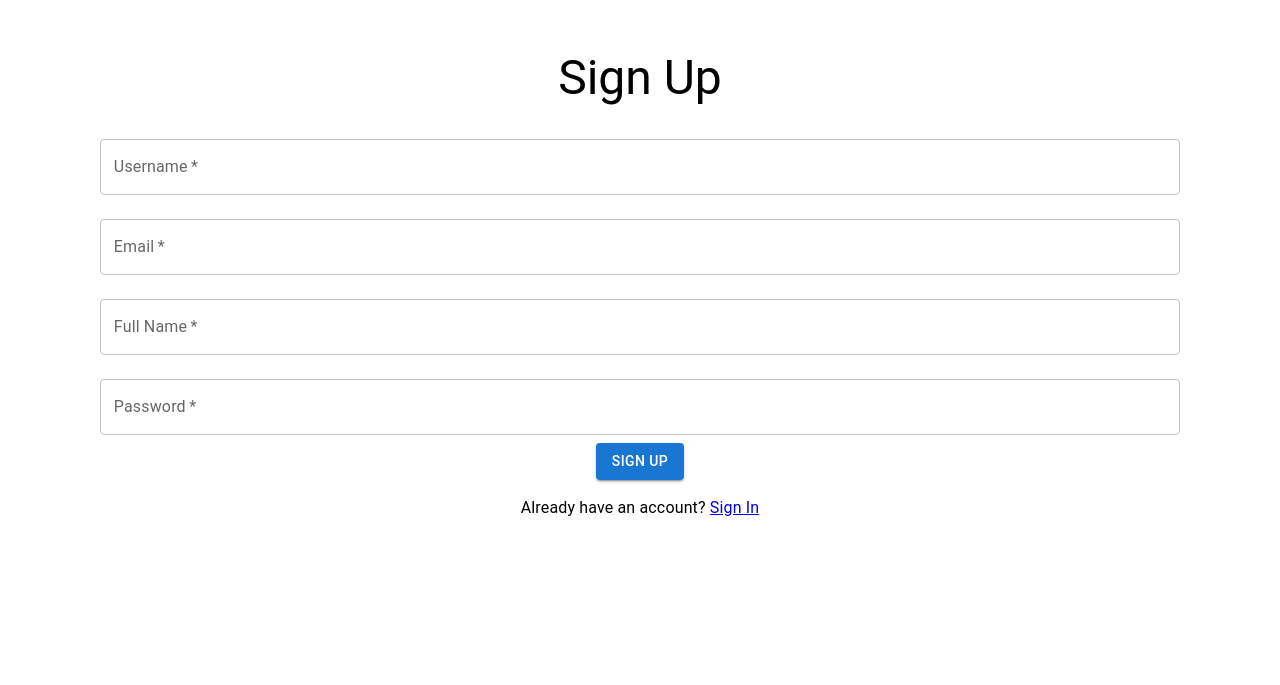
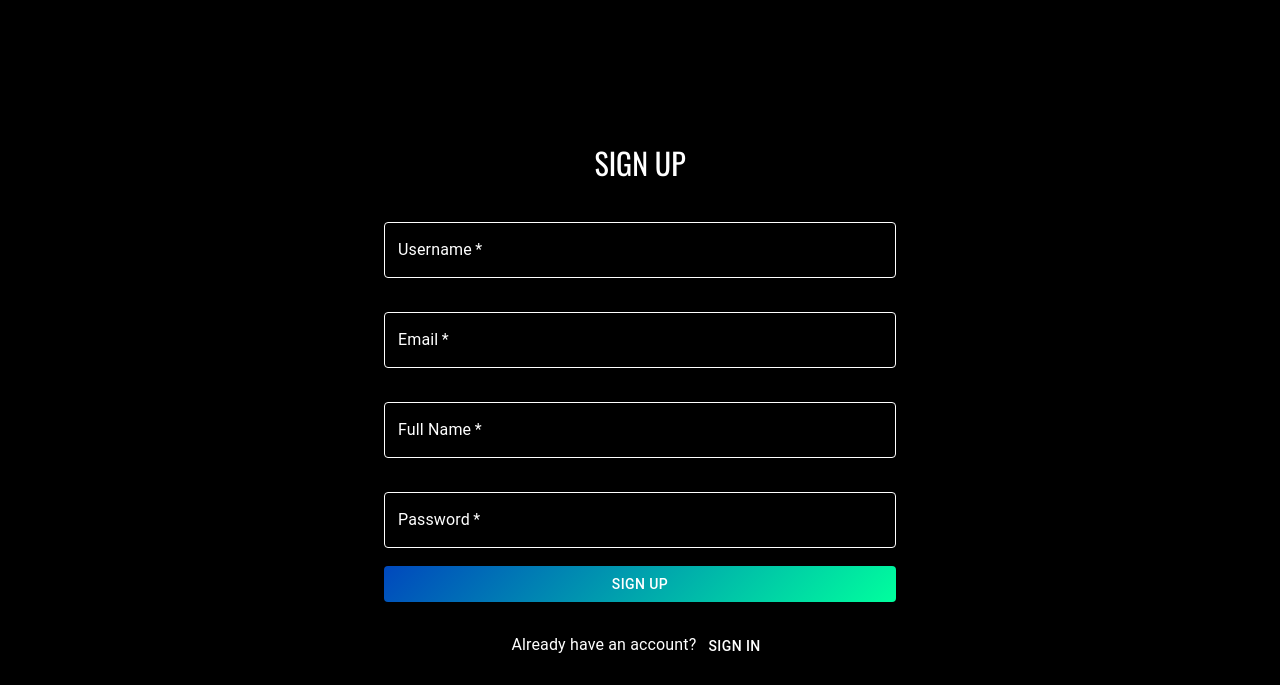
Before and after one commit to fanimator12/passmaster, a React (Vite) app in the folder frontend/: page /sign-up in a window 1280 px wide. Shown: the part 115-800 px from the top of the page. Built offline with nearby package versions, Linux system fonts and the light colour scheme.

Commit message:
add sign in/up design

```diff
--- a/frontend/src/App.css
+++ b/frontend/src/App.css
@@ -9,10 +9,7 @@ body {
 #root {
   width: 100%;
   height: 100%;
-}
-
-canvas {
-  background: #000000;
+  background: #000;
 }
 
 .fullscreen-container {
@@ -23,34 +20,6 @@ canvas {
   bottom: 0;
   width: 100%;
   height: 100%;
-  background: linear-gradient(135deg, rgb(0, 72, 189) 0%, hsla(157, 100%, 50%, 1) 100%);
-}
-
-.fullscreen-container-in {
-  position: fixed;
-  left: 0;
-  right: 0;
-  top: 0;
-  bottom: 0;
-  width: 100%;
-  height: 100%;
-  background: linear-gradient(135deg, hsla(217, 100%, 37%, 1) 0%, hsla(157, 100%, 50%, 1) 100%);
-}
-
-.sign-window {
-  padding: 4em;
-  max-width: 45em;
-  background: linear-gradient(140deg, hsla(157, 100%, 50%, 1) 0%, rgb(0, 48, 126) 100%);
-  box-shadow: 0px 10px 30px 6px rgba(0, 0, 0, 0.25);
-  border-radius: 25px;
-}
-
-.sign-title {
-  padding: 30px;
-}
-
-.sign-grid {
-  padding: 8px;
 }
 
 .backgroundVideo {
@@ -84,10 +53,66 @@ canvas {
   left: 0;
   background-color: #fff;
   transform-origin: bottom right;
-  transition: transform 0.5s ease-out;
+  transition: transform 0.3s ease-out;
 }
 
 .hover-underline-animation:hover:after {
   transform: scaleX(1);
   transform-origin: bottom left;
 }
+
+.form-container {
+  position: absolute;
+  left: 0;
+  right: 0;
+  top: 60%;
+  bottom: 0;
+  margin: auto;
+  width: 100%;
+  height: 100%;
+}
+
+.form {
+  display: flex;
+  padding: 20px;
+  border-radius: 4px;
+  color: #fff;
+  flex-direction: column;
+  gap: 10px;
+  text-align: center;
+  background-color: rgba(255, 255, 255, 0);
+  border-radius: 25px;
+  transition: .5s ease-in-out;
+  backdrop-filter: blur(10px);
+}
+
+.form:hover {
+  transform: scale(1.05);
+}
+
+.title {
+  margin-bottom: 20px;
+}
+
+.alert {
+  margin-bottom: 20px;
+}
+
+.input {
+  margin-bottom: 10px;
+  color: #fff;
+}
+
+.button {
+  margin-top: 20px;
+  margin-bottom: 10px;
+  background: linear-gradient(135deg, rgb(0, 72, 189) 0%, hsla(157, 100%, 50%, 1) 100%);
+}
+
+.progress {
+  margin-bottom: 10px;
+}
+
+.sign-link {
+  margin-top: 10px;
+}
--- a/frontend/src/components/AppHeader.tsx
+++ b/frontend/src/components/AppHeader.tsx
@@ -9,6 +9,7 @@ import { AppHeaderProps } from '../props';
 
 export default function HomeHeader(props: AppHeaderProps) {
   const { sections, title } = props;
+
 
   return (
     <React.Fragment>
--- a/frontend/src/components/Header.tsx
+++ b/frontend/src/components/Header.tsx
@@ -7,14 +7,28 @@ import {
   Button,
   IconButton,
   Box,
+  Modal,
+  Dialog,
 } from "@mui/material";
 import NavDrawer from "./NavDrawer";
 import NavLink from "./NavLink";
 import { headerLinks } from "../constants";
 import { HeaderProps } from "../props";
 import Logo from "./Logo";
+import { useState } from "react";
+import SignIn from "../screens/SignIn";
 
 function Header({ handleDrawerToggle, mobileOpen }: HeaderProps) {
+  const [openSignIn, setOpenSignIn] = useState(false);
+
+  const handleOpenSignIn = () => {
+    setOpenSignIn(true);
+  };
+
+  const handleCloseSignIn = () => {
+    setOpenSignIn(false);
+  };
+
   return (
     <AppBar
       position="fixed"
@@ -104,13 +118,14 @@ function Header({ handleDrawerToggle, mobileOpen }: HeaderProps) {
                       backgroundColor: "transparent",
                     },
                   }}
+                  onClick={handleOpenSignIn}
                 >
                   {headerLinks.map(
                     (section: { title: string; url: string }) => (
                       <NavLink
                         key={section.title}
                         title={section.title}
-                        url={section.url}
+                        url={undefined}
                       />
                     )
                   )}
@@ -120,6 +135,14 @@ function Header({ handleDrawerToggle, mobileOpen }: HeaderProps) {
           </Grid>
         </Grid>
       </Toolbar>
+      <Dialog
+        open={openSignIn}
+        onClose={handleCloseSignIn}
+        aria-labelledby="sign-in-modal-title"
+        aria-describedby="sign-in-modal-description"
+      >
+        <SignIn />
+      </Dialog>
     </AppBar>
   );
 }
--- a/frontend/src/screens/SignIn.tsx
+++ b/frontend/src/screens/SignIn.tsx
@@ -1,21 +1,33 @@
 import React, { useState } from "react";
-import { useNavigate, Link } from "react-router-dom";
+import { useNavigate } from "react-router-dom";
 import {
   Container,
   Typography,
   TextField,
   Button,
   CircularProgress,
+  Dialog,
 } from "@mui/material";
 import Alert from "@mui/material/Alert";
+import field_style from "../styles/LightTextFieldStyle";
+import SignUp from "./SignUp";
+import { SignUpProps } from "../props";
 
-const SignIn = () => {
+const SignIn = ({ handleClose }: SignUpProps) => {
   const [username, setUsername] = useState("");
   const [password, setPassword] = useState("");
   const [error, setError] = useState("");
   const [loading, setLoading] = useState(false);
+  const [openSignUp, setOpenSignUp] = useState(false);
+  const navigate = useNavigate();
 
-  const navigate = useNavigate();
+  const handleOpenSignUp = () => {
+    setOpenSignUp(true);
+  };
+
+  const handleCloseSignUp = () => {
+    setOpenSignUp(false);
+  };
 
   const handleLogin = async (event: React.FormEvent) => {
     event.preventDefault();
@@ -36,43 +48,55 @@ const SignIn = () => {
   };
 
   return (
-    <Container
+    <div className="fullscreen-container">
+      <Container className="form-container" maxWidth="sm">
+        <form className="form" onSubmit={handleLogin}>
+          <Typography
+            className="title"
+            variant="h3"
+            gutterBottom
             style={{
-        position: "absolute",
-        left: 0,
-        right: 0,
-        top: 0,
-        bottom: 0,
-        margin: "auto",
-        display: "flex",
-        justifyContent: "center",
-        textAlign: "center",
-        alignItems: "center",
+              marginTop: 0,
+              paddingBottom: "5px",
+              fontSize: "30px",
+              fontFamily: "Oswald Regular",
+              textTransform: "uppercase",
             }}
           >
-      <form onSubmit={handleLogin}>
-        <Typography variant="h3" gutterBottom>
             Sign In
           </Typography>
-        {error && <Alert severity="error">{error}</Alert>}
+          {error && (
+            <Alert className="alert" severity="error">
+              {error}
+            </Alert>
+          )}
           <TextField
+            className="input"
             label="Username"
             value={username}
-          onChange={(e: React.ChangeEvent<HTMLInputElement>) => setUsername(e.target.value)}
+            onChange={(e: React.ChangeEvent<HTMLInputElement>) =>
+              setUsername(e.target.value)
+            }
             required
             fullWidth
             margin="normal"
+            sx={field_style}
           />
           <TextField
+            className="input"
             label="Password"
             type="password"
             value={password}
-          onChange={(e: React.ChangeEvent<HTMLInputElement>) => setPassword(e.target.value)}
+            onChange={(e: React.ChangeEvent<HTMLInputElement>) =>
+              setPassword(e.target.value)
+            }
             required
             fullWidth
             margin="normal"
+            sx={field_style}
           />
           <Button
+            className="button"
             variant="contained"
             color="primary"
             type="submit"
@@ -80,12 +104,28 @@ const SignIn = () => {
           >
             Sign In
           </Button>
-        {loading && <CircularProgress />}
-        <Typography variant="body1" style={{ marginTop: "1em" }}>
-          New here? <Link to="/sign-up">Sign Up</Link>
+          {loading && <CircularProgress className="progress" />}
+          <Typography
+            className="sign-link"
+            variant="body1"
+            style={{ marginTop: "1em" }}
+          >
+            New here?{" "}
+            <Button onClick={handleOpenSignUp} style={{ color: "#fff" }}>
+              Sign Up
+            </Button>
           </Typography>
         </form>
       </Container>
+      <Dialog
+        open={openSignUp}
+        onClose={handleClose}
+        aria-labelledby="sign-up-modal-title"
+        aria-describedby="sign-up-modal-description"
+      >
+        <SignUp handleClose={handleCloseSignUp} />
+      </Dialog>
+    </div>
   );
 };
 
--- a/frontend/src/screens/SignUp.tsx
+++ b/frontend/src/screens/SignUp.tsx
@@ -7,18 +7,31 @@ import {
   Container,
   Typography,
   CircularProgress,
+  Dialog,
 } from "@mui/material";
 import Alert from "@mui/material/Alert";
-import { Link, useNavigate } from "react-router-dom";
-const SignUp = () => {
+import { useNavigate } from "react-router-dom";
+import field_style from "../styles/LightTextFieldStyle";
+import { SignUpProps } from "../props";
+import SignIn from "./SignIn";
+const SignUp = ({ handleClose }: SignUpProps) => {
   const [username, setUsername] = useState("");
   const [email, setEmail] = useState("");
   const [fullname, setFullname] = useState("");
   const [password, setPassword] = useState("");
   const [loading, setLoading] = useState(false);
   const [error, setError] = useState("");
+  const [openSignIn, setOpenSignIn] = useState(false);
+  const navigate = useNavigate();
 
-  const navigate = useNavigate();
+  const handleOpenSignIn = () => {
+    setOpenSignIn(true);
+  };
+
+  const handleCloseSignIn = () => {
+    setOpenSignIn(false);
+  };
+
 
   const handleSubmit = async (event: React.FormEvent) => {
     event.preventDefault();
@@ -46,62 +59,82 @@ const SignUp = () => {
   };
 
   return (
-    <Container
+    <div className="fullscreen-container">
+      <Container className="form-container" maxWidth="sm">
+        <form className="form" onSubmit={handleSubmit}>
+          <Typography
+            className="title"
+            variant="h3"
+            gutterBottom
             style={{
-        position: "absolute",
-        left: 0,
-        right: 0,
-        top: 0,
-        bottom: 0,
-        margin: "auto",
-        display: "flex",
-        justifyContent: "center",
-        textAlign: "center",
-        alignItems: "center",
+              marginTop: 0,
+              paddingBottom: "5px",
+              fontSize: "30px",
+              fontFamily: "Oswald Regular",
+              textTransform: "uppercase",
             }}
           >
-      <form onSubmit={handleSubmit}>
-        <Typography variant="h3" gutterBottom>
             Sign Up
           </Typography>
-        {error && <Alert severity="error">{error}</Alert>}
+          {error && (
+            <Alert className="alert" severity="error">
+              {error}
+            </Alert>
+          )}
           <TextField
+            className="input"
             label="Username"
             type="text"
             value={username}
-          onChange={(e: React.ChangeEvent<HTMLInputElement>) => setUsername(e.target.value)}
+            onChange={(e: React.ChangeEvent<HTMLInputElement>) =>
+              setUsername(e.target.value)
+            }
             required
             fullWidth
             margin="normal"
+            sx={field_style}
           />
           <TextField
+            className="input"
             label="Email"
             type="email"
             value={email}
-          onChange={(e: React.ChangeEvent<HTMLInputElement>) => setEmail(e.target.value)}
+            onChange={(e: React.ChangeEvent<HTMLInputElement>) =>
+              setEmail(e.target.value)
+            }
             required
             fullWidth
             margin="normal"
+            sx={field_style}
           />
           <TextField
+            className="input"
             label="Full Name"
             type="text"
             value={fullname}
-          onChange={(e: React.ChangeEvent<HTMLInputElement>) => setFullname(e.target.value)}
+            onChange={(e: React.ChangeEvent<HTMLInputElement>) =>
+              setFullname(e.target.value)
+            }
             required
             fullWidth
             margin="normal"
+            sx={field_style}
           />
           <TextField
+            className="input"
             label="Password"
             type="password"
             value={password}
-          onChange={(e: React.ChangeEvent<HTMLInputElement>) => setPassword(e.target.value)}
+            onChange={(e: React.ChangeEvent<HTMLInputElement>) =>
+              setPassword(e.target.value)
+            }
             required
             fullWidth
             margin="normal"
+            sx={field_style}
           />
           <Button
+            className="button"
             variant="contained"
             color="primary"
             type="submit"
@@ -109,12 +142,28 @@ const SignUp = () => {
           >
             Sign Up
           </Button>
-        {loading && <CircularProgress />}
-        <Typography variant="body1" style={{ marginTop: "1em" }}>
-          Already have an account? <Link to="/sign-in">Sign In</Link>
+          {loading && <CircularProgress className="progress" />}
+          <Typography
+            className="sign-link"
+            variant="body1"
+            style={{ marginTop: "1em" }}
+          >
+            Already have an account?{" "}
+            <Button onClick={handleOpenSignIn} style={{ color: "#fff" }}>
+              Sign In
+            </Button >
           </Typography>
         </form>
       </Container>
+      <Dialog
+        open={openSignIn}
+        onClose={handleCloseSignIn}
+        aria-labelledby="sign-in-modal-title"
+        aria-describedby="sign-in-modal-description"
+      >
+        <SignIn handleClose={handleCloseSignIn} />
+      </Dialog>
+    </div>
   );
 };
 
--- a/frontend/src/styles/LightTextFieldStyle.tsx
+++ b/frontend/src/styles/LightTextFieldStyle.tsx
@@ -1,29 +1,19 @@
-const lightStyle = {
-    margin: "8px",
-    width: "100%",
-    "& .MuiInputBase-root": {
-      color: "#fff",
-    },
+const field_style = {
   "& .MuiInputLabel-root": {
     color: "#fff",
   },
-    "& .MuiOutlinedInput-root:hover .MuiOutlinedInput-notchedOutline": {
+  "& .MuiOutlinedInput-notchedOutline": {
     borderColor: "#fff",
   },
-    "& .MuiOutlinedInput-notchedOutline": {
-      borderColor: "#fff",
-      borderRadius: "10px",
-      opacity: "20%",
-    },
-    "& .Mui-focused": {
-      color: "#fff",
-    },
-    "& .Mui:hover": {
+  "&:hover .MuiOutlinedInput-notchedOutline": {
     borderColor: "#fff",
   },
   "& .MuiOutlinedInput-root.Mui-focused .MuiOutlinedInput-notchedOutline": {
     borderColor: "#fff",
   },
+  "& .MuiInputBase-root": {
+    color: "#fff",
+  },
 };
 
-  export default lightStyle;
+export default field_style;
```
Also changed, not shown: frontend/src/props/index.tsx (+8 -1 lines), 1 other file (tests, documents, lock files or other folders). Lines whose indentation alone changed are shown as unchanged.
